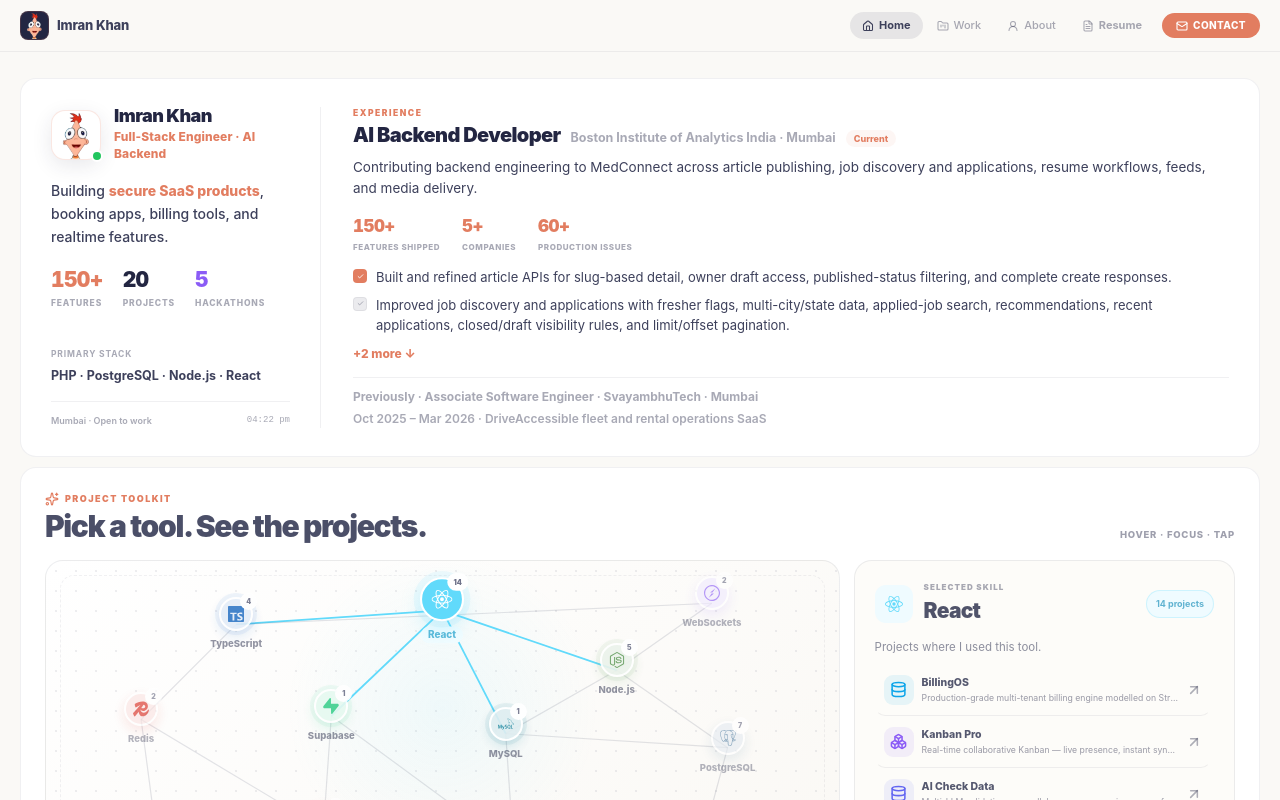
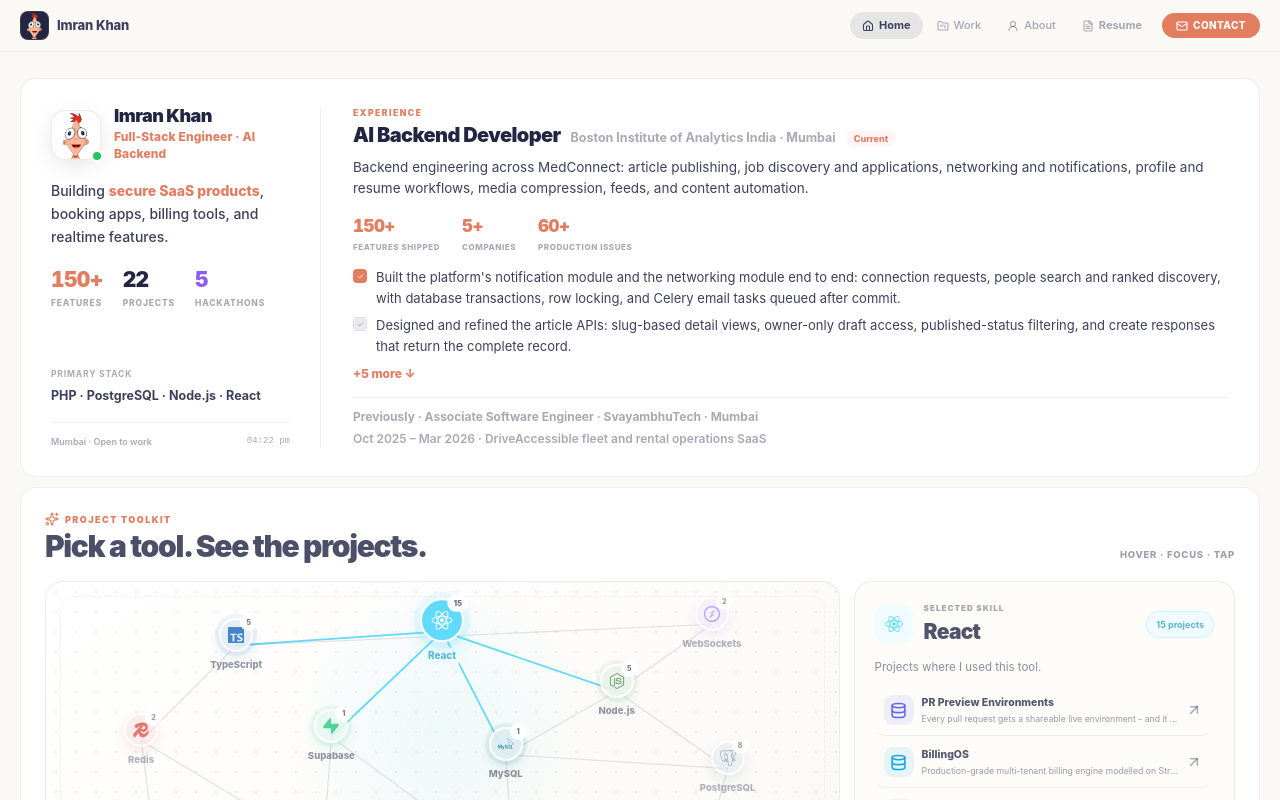
Before and after one commit to imranrkhan13/imran, a React (Vite) app: page / in a window 1280 px wide. Shown: the top 800 px of the page. Built offline with nearby package versions, Linux system fonts and the light colour scheme.

Commit message:
Update MedConnect bullets; add JevScope and PR Preview projects
Updated MEDCONNECT_SUMMARY and bullets for clarity and detail. Added new project JevScope and PR Preview Environments with descriptions.

```diff
--- a/src/App.jsx
+++ b/src/App.jsx
@@ -30,12 +30,15 @@
 
 const EASE = [0.25, 1, 0.5, 1];
 
-const MEDCONNECT_SUMMARY = "Contributing backend engineering to MedConnect across article publishing, job discovery and applications, resume workflows, feeds, and media delivery.";
+const MEDCONNECT_SUMMARY = "Backend engineering across MedConnect: article publishing, job discovery and applications, networking and notifications, profile and resume workflows, media compression, feeds, and content automation.";
 
 const MEDCONNECT_BULLETS = [
-  "Built and refined article APIs for slug-based detail, owner draft access, published-status filtering, and complete create responses.",
-  "Improved job discovery and applications with fresher flags, multi-city/state data, applied-job search, recommendations, recent applications, closed/draft visibility rules, and limit/offset pagination.",
-  "Strengthened profile and resume workflows with deletion and status checks, readable filenames, file compression and URLs, and profile-strength integration.",
+  "Built the platform's notification module and the networking module end to end: connection requests, people search and ranked discovery, with database transactions, row locking, and Celery email tasks queued after commit.",
+  "Designed and refined the article APIs: slug-based detail views, owner-only draft access, published-status filtering, and create responses that return the complete record.",
+  "Expanded job discovery and applications across the board: fresh-job flags, multi-city and multi-state coverage, applied-job search, recommendations, recent applications, closed/draft visibility rules, and limit/offset pagination throughout.",
+  "Hardened profile and resume workflows with safe deletion and status checks, readable filenames, file compression with served URLs, and profile-strength integration.",
+  "Built the media compression pipeline from the ground up - images via pngquant/Pillow, PDFs via Ghostscript, video via FFmpeg - with processing-status tracking and original vs compressed sizes.",
+  "Automated content operations: scheduled news and conference imports with de-duplication, plus research automation that pulls medical research papers.",
   "Improved feed and media responses with per-user reactions, user slugs, reusable hospital-logo URL handling, normalized media paths, and serializer-backed application responses.",
 ];
 
@@ -145,21 +148,21 @@
 
 // Tech → projects mapping for hover tooltips
 const TECH_PROJECTS = {
-  "React": ["BillingOS", "Kanban Pro", "AI Check Data", "TalkingResume / ResumeIQ", "DevLens", "FoodExpress", "Wikireels", "Techiesaie", "AI Model Governance Platform", "AI Try-On", "MindFlow", "Office Operations Hub", "Interfaze Verify", "TalkToYourDB"],
+  "React": ["PR Preview Environments", "BillingOS", "Kanban Pro", "AI Check Data", "TalkingResume / ResumeIQ", "DevLens", "FoodExpress", "Wikireels", "Techiesaie", "AI Model Governance Platform", "AI Try-On", "MindFlow", "Office Operations Hub", "Interfaze Verify", "TalkToYourDB"],
   "Node.js": ["BillingOS", "Kanban Pro", "Vault", "FoodExpress", "AgentLens"],
-  "Python": ["MindFlow", "AI Try-On", "AI Model Governance Platform", "AgentLens", "Vendor Risk Assessment Agent"],
+  "Python": ["JevScope (RepoScope + Calibration Lab)", "MindFlow", "AI Try-On", "AI Model Governance Platform", "AgentLens", "Vendor Risk Assessment Agent"],
   "FastAPI": ["MindFlow", "AI Try-On", "AI Model Governance Platform", "AgentLens", "Vendor Risk Assessment Agent"],
-  "PostgreSQL": ["BillingOS", "Payout Engine", "AI Model Governance Platform", "AgentLens", "Office Operations Hub", "ProofFlow", "Ops Decision System"],
+  "PostgreSQL": ["PR Preview Environments", "BillingOS", "Payout Engine", "AI Model Governance Platform", "AgentLens", "Office Operations Hub", "ProofFlow", "Ops Decision System"],
   "PHP": ["DriveAccessible"],
   "Django": ["Payout Engine"],
   "WebRTC": ["Vault"],
   "Redis": ["BillingOS", "Payout Engine"],
-  "TypeScript": ["FoodExpress", "AgentLens", "ProofFlow", "TalkToYourDB"],
+  "TypeScript": ["PR Preview Environments", "FoodExpress", "AgentLens", "ProofFlow", "TalkToYourDB"],
   "MySQL": ["DriveAccessible"],
   "Supabase": ["AI Check Data"],
   "WebSockets": ["Kanban Pro", "Vault"],
   "Stripe": ["BillingOS"],
-  "Docker": ["MindFlow", "AI Model Governance Platform", "AgentLens"],
+  "Docker": ["PR Preview Environments", "MindFlow", "AI Model Governance Platform", "AgentLens"],
   "React Flow": ["MindFlow"],
   "NetworkX": ["MindFlow"],
   "LLMs": ["MindFlow", "AI Model Governance Platform"],
@@ -426,6 +429,37 @@
       "Built an AI-powered video generation pipeline producing narrated explainer videos via LLM-generated scripts, Gemini Text-to-Speech, custom frame rendering, and FFmpeg encoding.",
       "Developed asynchronous background job processing with progress tracking so long-running AI video generation never blocks the UI.",
       "Deployed the frontend on Vercel and the AI backend on Hugging Face Spaces with Docker-based deployment and environment-based provider configuration.",
+    ],
+  },
+  {
+    id: "jevscope", num: "21", name: "JevScope (RepoScope + Calibration Lab)", tag: "AI · Evaluation", year: "2026", color: "#0f9f8f",
+    tagline: "Measures whether a decision model's confidence is worth trusting - and where to set the threshold.",
+    short: "JevScope pairs RepoScope, which parses a GitHub repository into a real dependency graph and decides which files deserve expensive analysis, with Calibration Lab: a selective-prediction harness that measures whether a model's confidence score means what it says. The hosted lab runs the same study in the browser on 181 hand-labelled Python files from Requests, HTTPX and Starlette.",
+    context: "The public demo measures two local scikit-learn classifiers, not the hosted Jev API or an LLM, and the site says so plainly. No claim that any model is better, calibrated or cheaper goes public without evidence behind it.",
+    liveUrl: "https://jevscope.vercel.app/", urls: ["jevscope.vercel.app", "github.com/imranrkhan13/jevscope"], fleetUrl: "https://github.com/imranrkhan13/jevscope",
+    tech: ["Python", "scikit-learn", "TypeScript"],
+    bullets: [
+      "Real public-repo study: 181 hand-labelled Python files scored by classifiers trained on five other public repos - logistic regression 69.6% accuracy at ECE 0.103 vs Naive Bayes 68.5% at ECE 0.299: nearly identical accuracy, wildly different confidence quality.",
+      "Naive Bayes claims ~98.4% confidence while right 68.5% of the time; the lab translates that gap into a 29.2% automated error rate and roughly 11x the cost of manual review.",
+      "Measures calibration (ECE, MCE, reliability diagrams) and discrimination (AURC, Brier, risk-coverage) as separate axes, with cost-based threshold selection for the error-vs-review cost tradeoff.",
+      "One comparable certainty axis across noul/choice/score answer types, keeping correctness_probability separate so strong negative answers are not misread as uncertain.",
+      "Equal-mass bins with population-encoded bar width, and a reverse-percentile bootstrap that cancels ECE's upward bias in the confidence interval.",
+      "Paired model comparison via McNemar's test that refuses to name a winner on thin evidence; 75 tests green.",
+    ],
+  },
+  {
+    id: "prpreview", num: "22", name: "PR Preview Environments", tag: "DevOps · Infrastructure", year: "2026", color: "#6366f1",
+    tagline: "Every pull request gets a shareable live environment - and it only goes live after a real health check.",
+    short: "PR Preview connects a GitHub repository and gives every pull request its own shareable live environment, built for stateful apps that need databases, queues or backing services that static preview deploys do not handle. Deployments move through a strict state machine: a provider returning a URL is never enough - the environment is LIVE only after the URL actually passes its health check.",
+    context: "MVP, partially verified. The README keeps an explicit ledger of what has and has not been tested against real infrastructure, and the project does not call itself production-ready until that ledger says so.",
+    liveUrl: "https://prpreview-omega.vercel.app", urls: ["prpreview-omega.vercel.app", "github.com/imranrkhan13/prreview"], fleetUrl: "https://github.com/imranrkhan13/prreview",
+    tech: ["TypeScript", "Fastify", "PostgreSQL", "React", "Docker"],
+    bullets: [
+      "Health-check gate as the core truthfulness rule: HEALTH_CHECK can only transition to LIVE or FAILED, so a provider creating a service never marks a deployment live on its own.",
+      "HMAC-signed GitHub webhooks deduped by delivery ID; fork PRs from unapproved repos stop at needsApproval instead of provisioning.",
+      "Worker-driven state machine (QUEUED to PROVISIONING to DEPLOYING to HEALTH_CHECK to LIVE or FAILED), re-applied on every new commit, with a cron reaper expiring deployments past TTL.",
+      "GitHub OAuth with signed state, one-time 60-second exchange codes, tab-scoped session tokens, session revocation, and every query scoped to the caller's org memberships.",
+      "Pluggable DeploymentProvider interface: a real local Docker provider for trials and a Railway provider for public URLs.",
     ],
   },
 ];
@@ -1981,4 +2015,4 @@
     </div>
     </MotionConfig>
   );
-}
+          }
```
